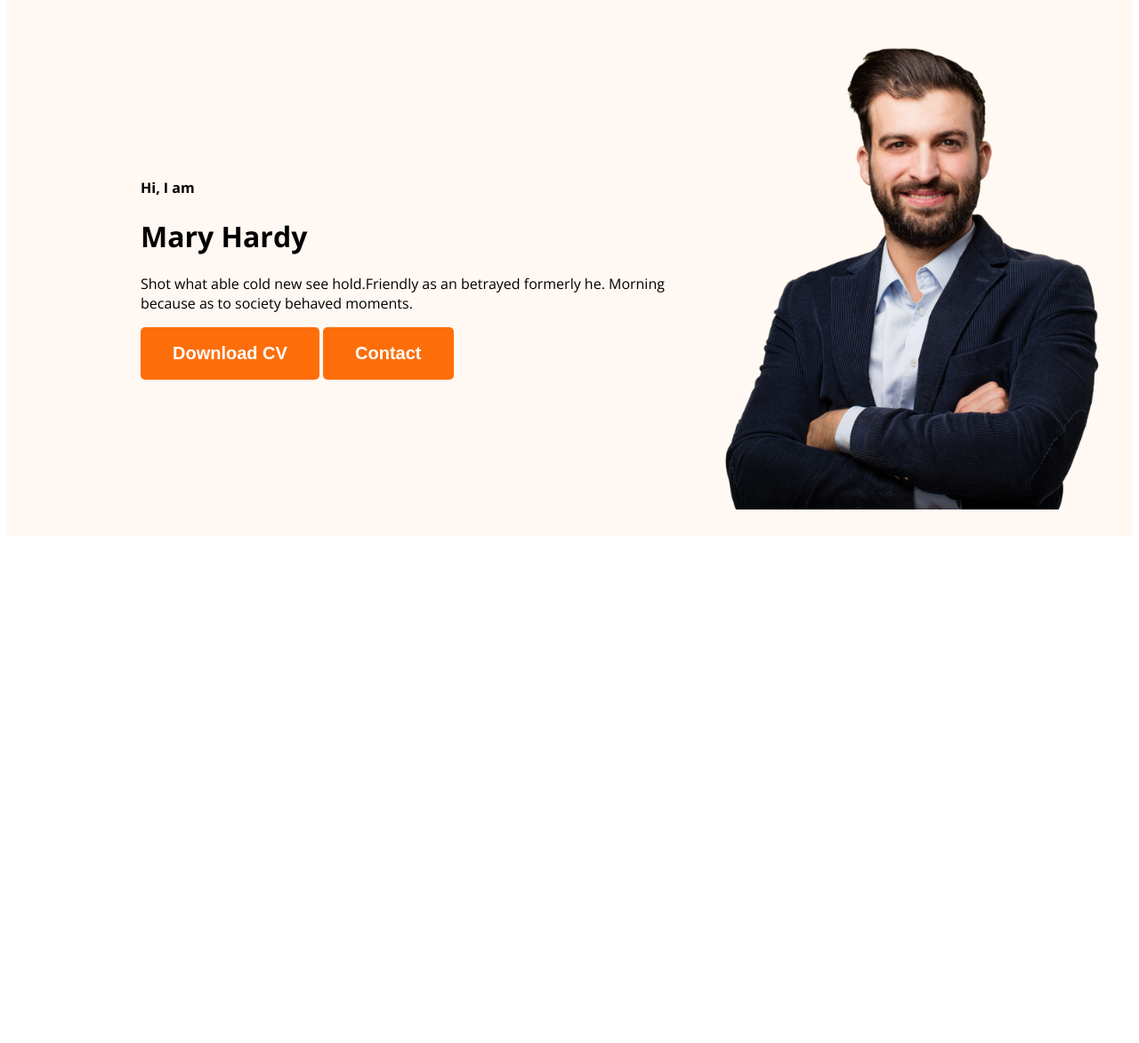
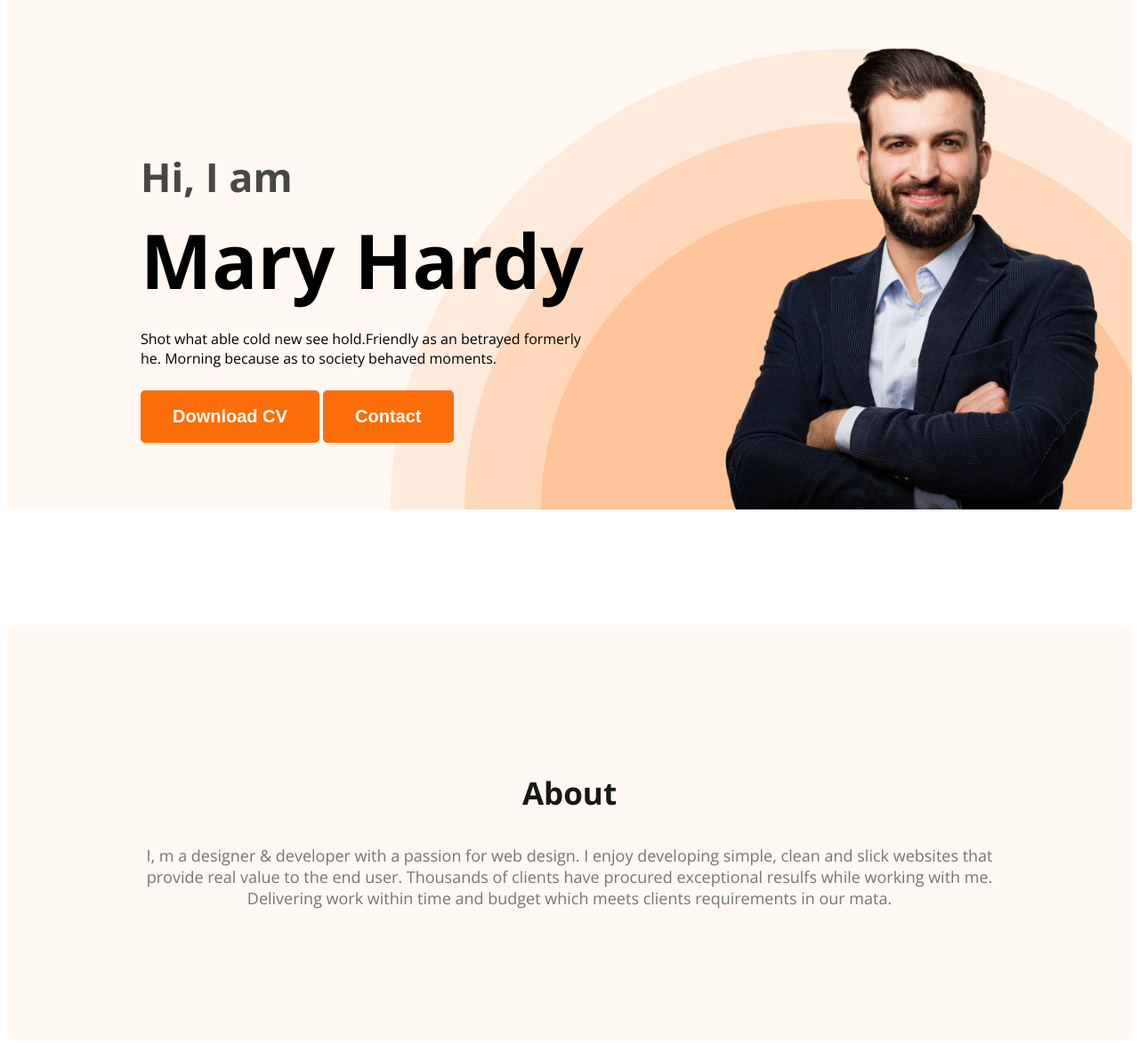
Before and after one commit to coder-binary1/web-developer-portfolio, a plain HTML site: page index.html in a window 1280 px wide. Shown: the part 156-1329 px from the top of the page at 89% size. Before the commit the page ends 800 px from the top, so only its background shows below. Drawn offline with nearby package versions, Linux system fonts and the light colour scheme.

Commit message:
about section created

```diff
--- a/index.html
+++ b/index.html
@@ -26,7 +26,8 @@
             <div class="banner-content">
                 <h4 class="banner-greeting">Hi, I am</h4>
                 <h1 class="banner-title">Mary Hardy</h1>
-                <p>Shot what able cold new see hold.Friendly as an betrayed formerly he. Morning because as to society
+                <p class="banner-disc">Shot what able cold new see hold.Friendly as an betrayed formerly he. Morning
+                    because as to society
                     behaved moments.</p>
                 <button class="btn-primary"> Download CV</button>
                 <button class="btn-primary"> Contact</button>
@@ -34,7 +35,15 @@
             <img class="profile-pic" src="images/hardy.png" alt="">
         </div>
     </header>
-    <main></main>
+    <main>
+        <section class="about">
+            <h3 class="section-title">About</h3>
+            <p class="section-desc">I, m a designer & developer with a passion for web design. I enjoy developing
+                simple, clean and slick websites that provide real value to the end user. Thousands of clients have
+                procured exceptional resulfs while working with me. Delivering work within time and budget which meets
+                clients requirements in our mata.</p>
+        </section>
+    </main>
     <footer></footer>
 </body>
 
--- a/styles/portfolio.css
+++ b/styles/portfolio.css
@@ -13,6 +13,17 @@
   font-size: 20px;
   font-weight: 700;
   padding: 18px 36px;
+}
+.section-title {
+  color: #181818;
+  text-align: center;
+  font-size: 35px;
+  font-weight: 700;
+}
+.section-desc {
+  color: #757575;
+  text-align: center;
+  font-size: 18px;
 }
 /* nav related styles */
 nav {
@@ -44,10 +55,40 @@
   background-color: #fff8f3;
 }
 .banner {
-  padding: 30px 30px 30px 150px;
+  padding: 30px 30px 0 150px;
   display: flex;
+  justify-content: space-between;
   align-items: center;
+  background-image: url("../images/header_bg.png");
+  background-repeat: no-repeat;
+  background-position: bottom right;
+}
+.banner-content {
+  max-width: 500px;
 }
 .banner .profile-pic {
   height: 540px;
 }
+.banner-greeting {
+  color: #474747;
+  font-size: 45px;
+  margin-bottom: 0;
+}
+.banner-title {
+  margin-top: 5px;
+  margin-bottom: 20px;
+  font-size: 85px;
+  font-weight: 700;
+}
+.banner-disc {
+  margin-bottom: 25px;
+}
+/* main sections style */
+
+/* about section style */
+.about {
+  padding: 130px;
+  background-color: #fff8f3;
+  border-radius: 10px;
+  margin: 130px 0;
+}
```
